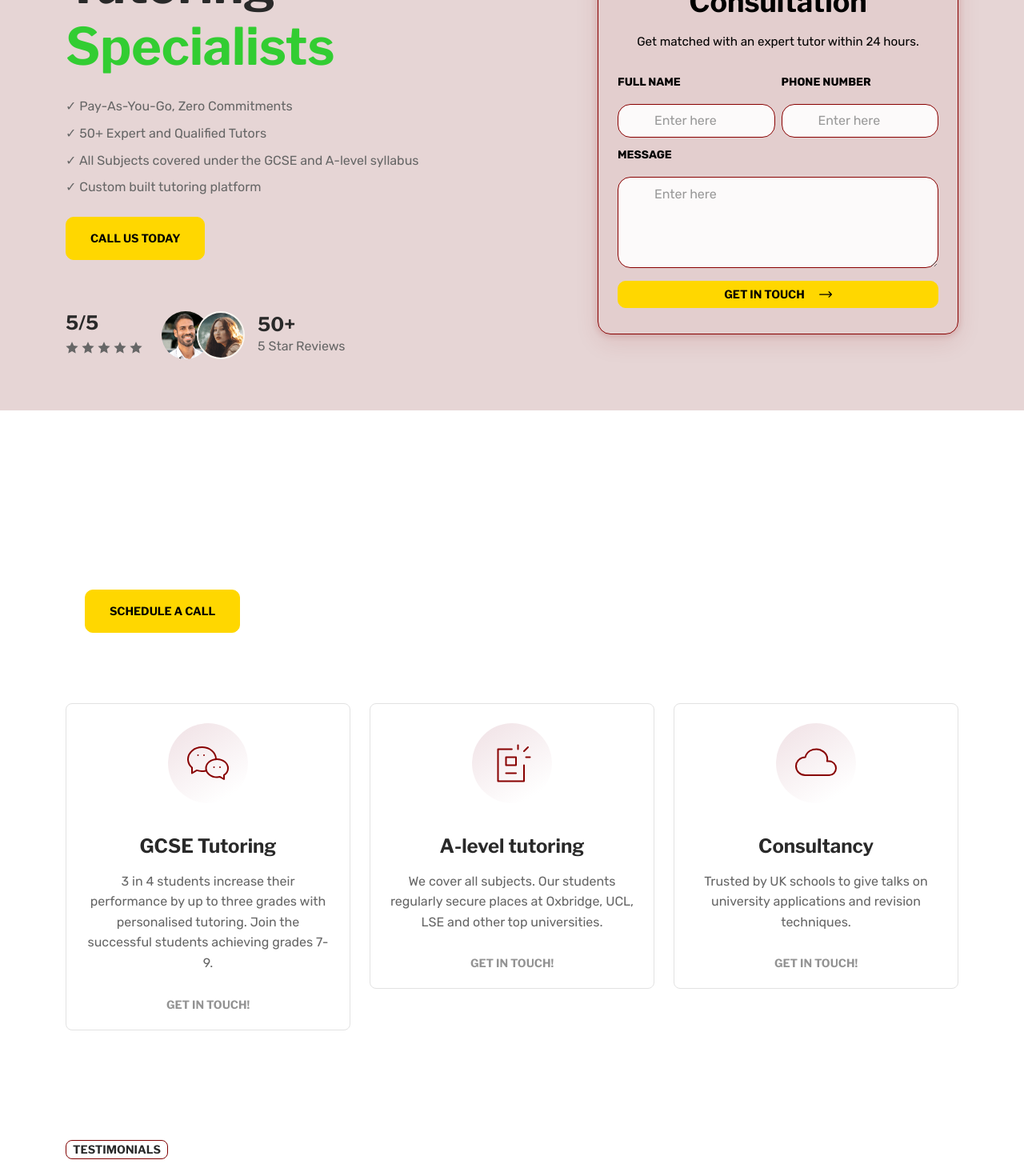
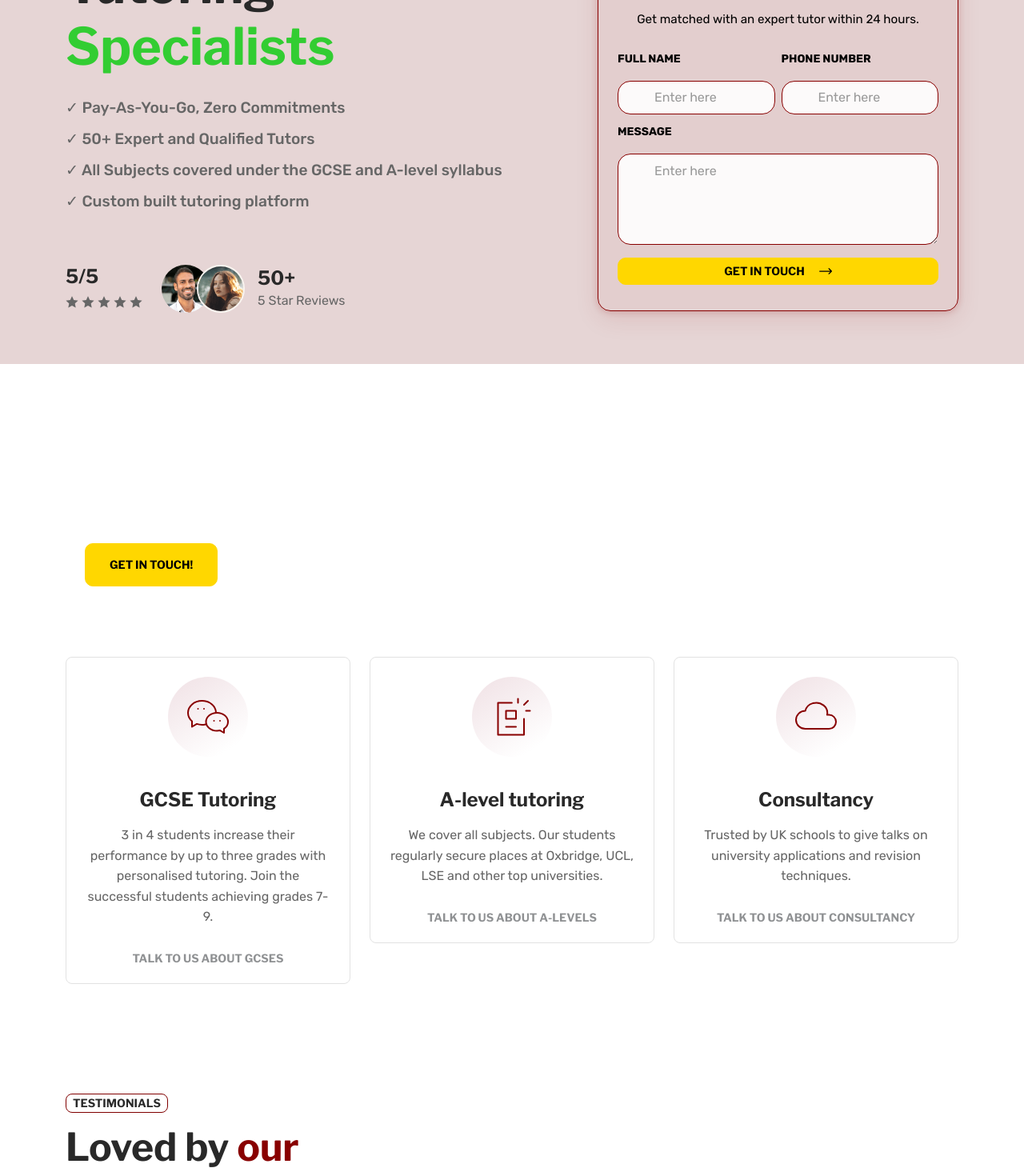
Before and after one commit to Harrygodfrey132/final-landing-page, a Next.js app: page / in a window 1280 px wide. Shown: the part 320-1790 px from the top of the page at 80% size. Built offline with nearby package versions, Linux system fonts and the light colour scheme.

Commit message:
Update Section1 and Section3 components

```diff
--- a/components/sections/home/Section1.tsx
+++ b/components/sections/home/Section1.tsx
@@ -47,16 +47,11 @@ export default function Section1() {
                                 >Specialists</span>
                             </h1>
                             <ul className="list-unstyled">
-                                <li className="mb-2">✓ Pay-As-You-Go, Zero Commitments</li>
-                                <li className="mb-2">✓ 50+ Expert and Qualified Tutors</li>
-                                <li className="mb-2">✓ All Subjects covered under the GCSE and A-level syllabus</li>
-                                <li className="mb-2">✓ Custom built tutoring platform</li>
+                                <li className="mb-2" style={{ fontSize: '1.2rem', fontWeight: '500' }}>✓ Pay-As-You-Go, Zero Commitments</li>
+                                <li className="mb-2" style={{ fontSize: '1.2rem', fontWeight: '500' }}>✓ 50+ Expert and Qualified Tutors</li>
+                                <li className="mb-2" style={{ fontSize: '1.2rem', fontWeight: '500' }}>✓ All Subjects covered under the GCSE and A-level syllabus</li>
+                                <li className="mb-2" style={{ fontSize: '1.2rem', fontWeight: '500' }}>✓ Custom built tutoring platform</li>
                             </ul>
-                            <div className="mb-3 mt-4 position-relative">
-                                <Link href="tel:+447986965776" className="btn fs-7 fw-bold" style={{ backgroundColor: '#FFD700', color: '#000', border: '1px solid #FFD700', textDecoration: 'none' }}>
-                                    Call us today
-                                </Link>
-                            </div>
                             <div className="d-flex flex-wrap mt-8 align-items-center">
                                 <div className="d-flex align-items-center pe-5">
                                     <div>
--- a/components/sections/home/Section3.tsx
+++ b/components/sections/home/Section3.tsx
@@ -11,16 +11,17 @@ export default function Section3() {
                             <div className="d-flex flex-wrap justify-content-between align-items-center py-8">
                                 <h4 className="mt-4 mb-5 text-anime-style-3 px-6" style={{ color: 'rgba(33, 37, 41, 0.85)', fontSize: '2.5rem', fontWeight: '700', lineHeight: '1.3', letterSpacing: '0.5px' }}>
                                 Join hundreds who have improved their grades. <br/>
-                                Book your free consultation today!
+                                Start today with a free call!
                                 </h4>
-                                <Link href="https://cal.com/thedegreegap/15min" className="btn btn-outline-secondary ms-4" style={{ backgroundColor: '#FFD700', color: '#000', borderColor: '#FFD700' }}>
-                                    <span>Schedule a Call</span>
+                                <Link href="tel:+447859965776" className="btn btn-outline-secondary ms-4" style={{ backgroundColor: '#FFD700', color: '#000', borderColor: '#FFD700' }}>
+                                    <span>Get in touch!</span>
                                 </Link>
                             </div>
                         </div>
                     </div>
                     <div className="row mt-4">
                         <div className="col-lg-4">
+                            <Link href="tel:+447859965776" className="text-decoration-none">
                                 <div className="border rounded-3 p-4 text-center card mb-lg-0 mb-3">
                                     <div className="position-relative text-center icon">
                                         <div className="icon-shape rounded-circle" />
@@ -39,12 +40,14 @@ export default function Section3() {
                                     </div>
                                     <h6 className="mt-6 mb-3">GCSE Tutoring</h6>
                                     <p className="mb-5">3 in 4 students increase their performance by up to three grades with personalised tutoring. Join the successful students achieving grades 7-9.</p>
-                                <Link href="https://cal.com/astrax" className="link text-uppercase btn-text">
-                                    Get in touch!
+                                    <span className="link text-uppercase btn-text d-block">
+                                        Talk to us about GCSEs
+                                    </span>
+                                </div>
                             </Link>
                         </div>
-                        </div>
                         <div className="col-lg-4">
+                            <Link href="tel:+447859965776" className="text-decoration-none">
                                 <div className="border rounded-3 p-4 text-center card mb-lg-0 mb-3">
                                     <div className="position-relative text-center icon">
                                         <div className="icon-shape rounded-circle" />
@@ -63,12 +66,14 @@ export default function Section3() {
                                     </div>
                                     <h6 className="mt-6 mb-3">A-level tutoring</h6>
                                     <p className="mb-5">We cover all subjects. Our students regularly secure places at Oxbridge, UCL, LSE and other top universities.</p>
-                                <Link href="https://cal.com/astrax" className="link text-uppercase btn-text" >
-                                    Get in touch!
+                                    <span className="link text-uppercase btn-text d-block">
+                                        Talk to us about A-Levels
+                                    </span>
+                                </div>
                             </Link>
                         </div>
-                        </div>
                         <div className="col-lg-4">
+                            <Link href="tel:+447859965776" className="text-decoration-none">
                                 <div className="border rounded-3 p-4 text-center card mb-lg-0 mb-3">
                                     <div className="position-relative text-center icon">
                                         <div className="icon-shape rounded-circle" />
@@ -82,10 +87,11 @@ export default function Section3() {
                                     </div>
                                     <h6 className="mt-6 mb-3">Consultancy</h6>
                                     <p className="mb-5">Trusted by UK schools to give talks on university applications and revision techniques.</p>
-                                <Link href="https://cal.com/astrax" className="link text-uppercase btn-text" >
-                                    Get in touch!
+                                    <span className="link text-uppercase btn-text d-block">
+                                        Talk to us about Consultancy
+                                    </span>
+                                </div>
                             </Link>
-                            </div>
                         </div>
                     </div>
                 </div>
```
Lines whose indentation alone changed are shown as unchanged.
